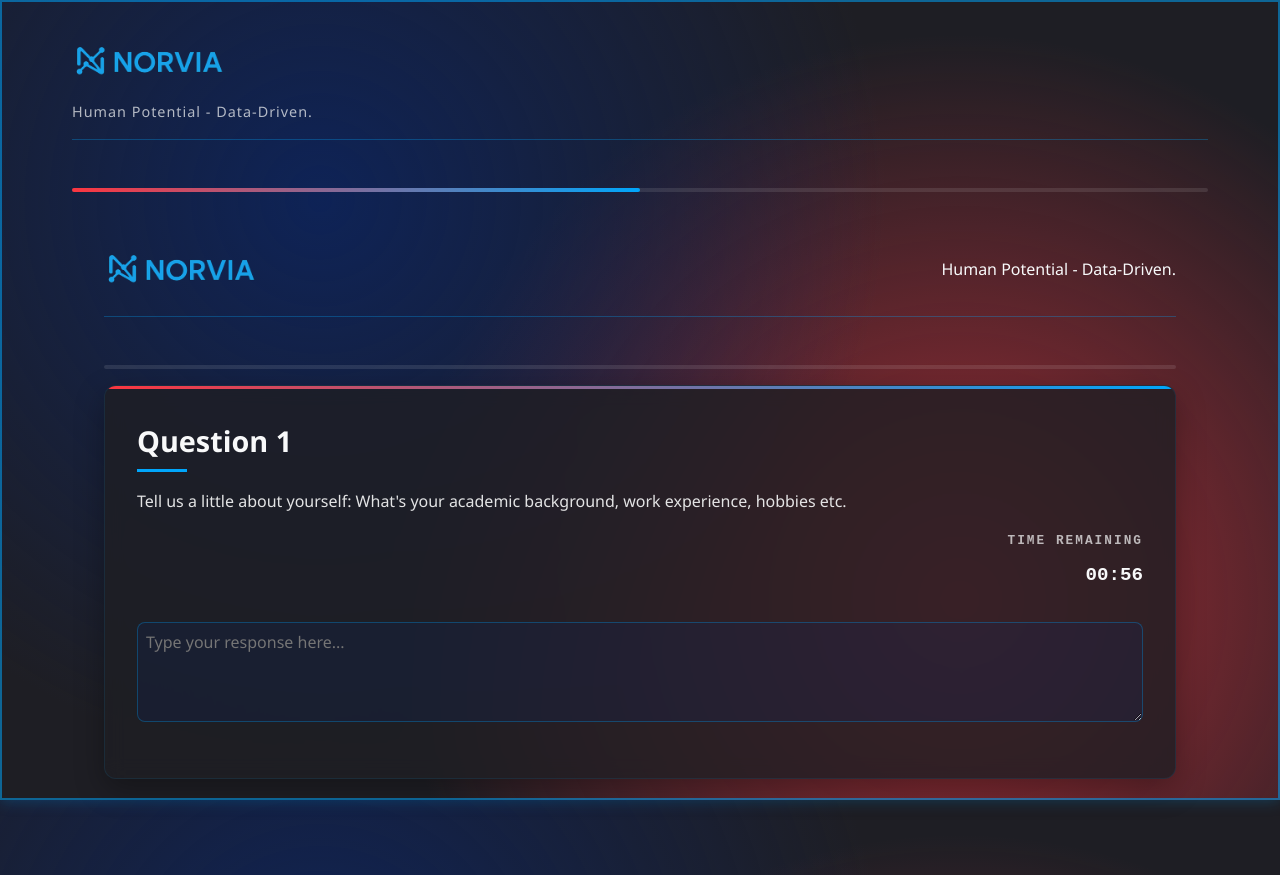
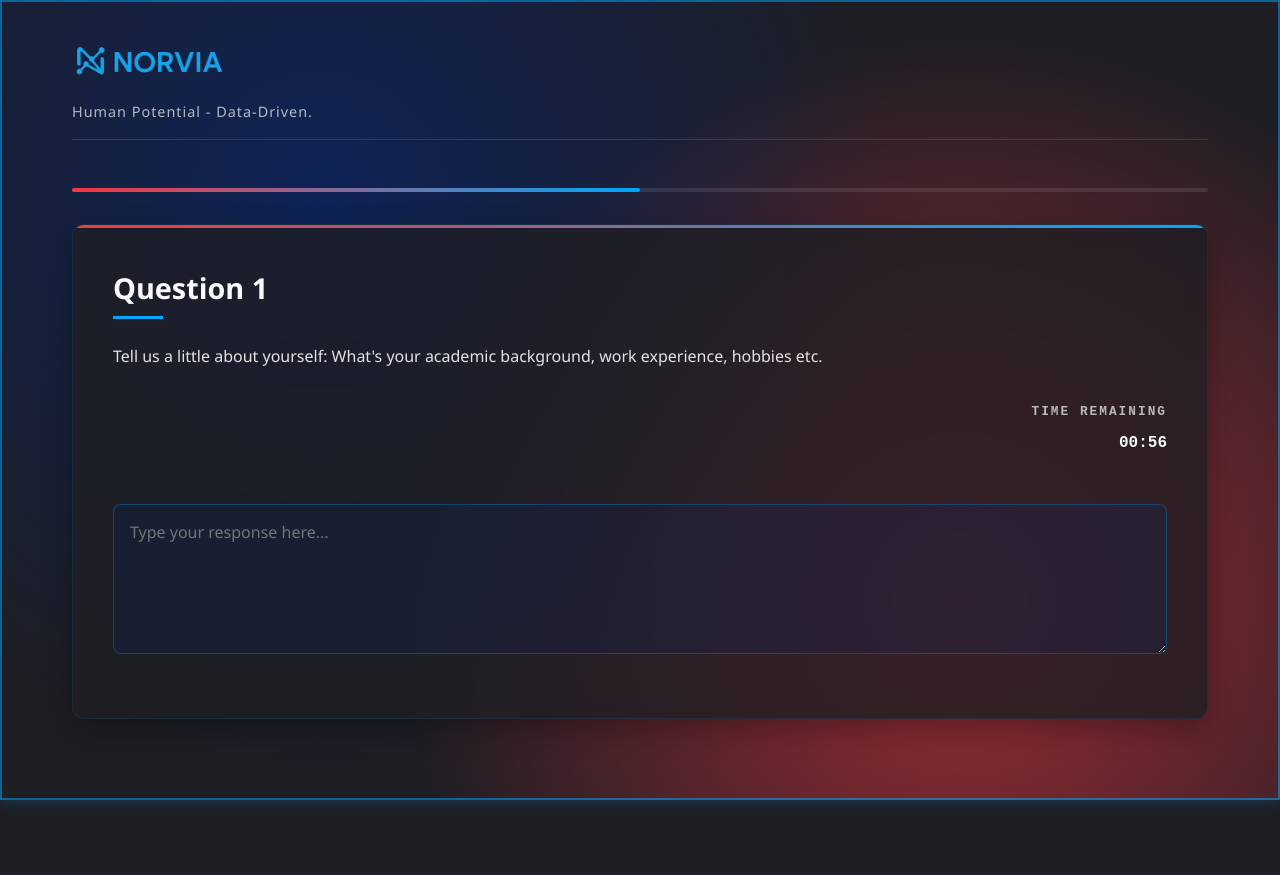
Before and after one commit to noriva-recruiting/norvia-questions, a plain HTML site: page index.html in a window 1280 px wide. After the commit the page ends 800 px from the top, so only its background shows below. Drawn offline with Linux system fonts and the light colour scheme; a web font is replaced by a local one.

Commit message:
Update Logo

```diff
--- a/index.html
+++ b/index.html
@@ -353,85 +353,7 @@
         </div>
 
 
-     <!DOCTYPE html>
-<html lang="en">
-<head>
-  <meta charset="UTF-8">
-  <meta name="viewport" content="width=device-width, initial-scale=1.0">
-  <title>NORVIA - Talent Acquisition Process</title>
-  <link rel="icon" type="image/x-icon" href="favicon.ico">
-  <style>
-    :root {
-      --norvia-blue: #0a2463;
-      --norvia-red: #fb3640;
-      --norvia-accent: #00a6fb;
-      --norvia-dark: #1e1e24;
-      --norvia-light: #f8f9fa;
-    }
-    body {
-      background-color: var(--norvia-dark);
-      color: var(--norvia-light);
-      font-family: 'Segoe UI', Roboto, Oxygen, Ubuntu, sans-serif;
-    }
-    .company-logo { height: 60px; width: auto; object-fit:contain; }
-    .page {
-      display:none;
-      background: rgba(30,30,36,0.8);
-      border-radius:12px;
-      padding:2rem;
-      margin-bottom:2rem;
-    }
-    .active-page { display:block; }
-    h1 { color: var(--norvia-light); margin-bottom:1rem; }
-    .timer {
-      font-size:1.2rem;
-      font-family:'Courier New', monospace;
-      font-weight:bold;
-      text-align:right;
-      margin:1rem 0;
-    }
-    .btn {
-      background: linear-gradient(135deg, var(--norvia-accent), #0582ca);
-      color: white;
-      border: none;
-      padding: 12px 24px;
-      border-radius: 30px;
-      cursor: pointer;
-      font-size: 1rem;
-      font-weight: 600;
-      margin-top: 1rem;
-      display:inline-block;
-    }
-    .btn:hover { opacity:0.9; }
-    textarea {
-      width:100%;
-      min-height:100px;
-      margin-top:1rem;
-      padding:0.5rem;
-    }
-    .progress-container {
-      width:100%;
-      height:4px;
-      background:rgba(248,249,250,0.1);
-      margin:1rem 0;
-    }
-    .progress-bar {
-      height:100%;
-      background:linear-gradient(90deg,var(--norvia-red),var(--norvia-accent));
-      width:0%;
-    }
-  </style>
-</head>
-<body>
-  <div id="app">
-    <header>
-      <img src="NorviaLogo.png" alt="NORVIA Logo" class="company-logo">
-      <div class="tagline">Human Potential - Data-Driven.</div>
-    </header>
 
-    <div class="progress-container">
-      <div class="progress-bar" id="progressBar"></div>
-    </div>
 
     <!-- Page 4 - Question 1 -->
     <div class="page active-page" id="page4">
```
